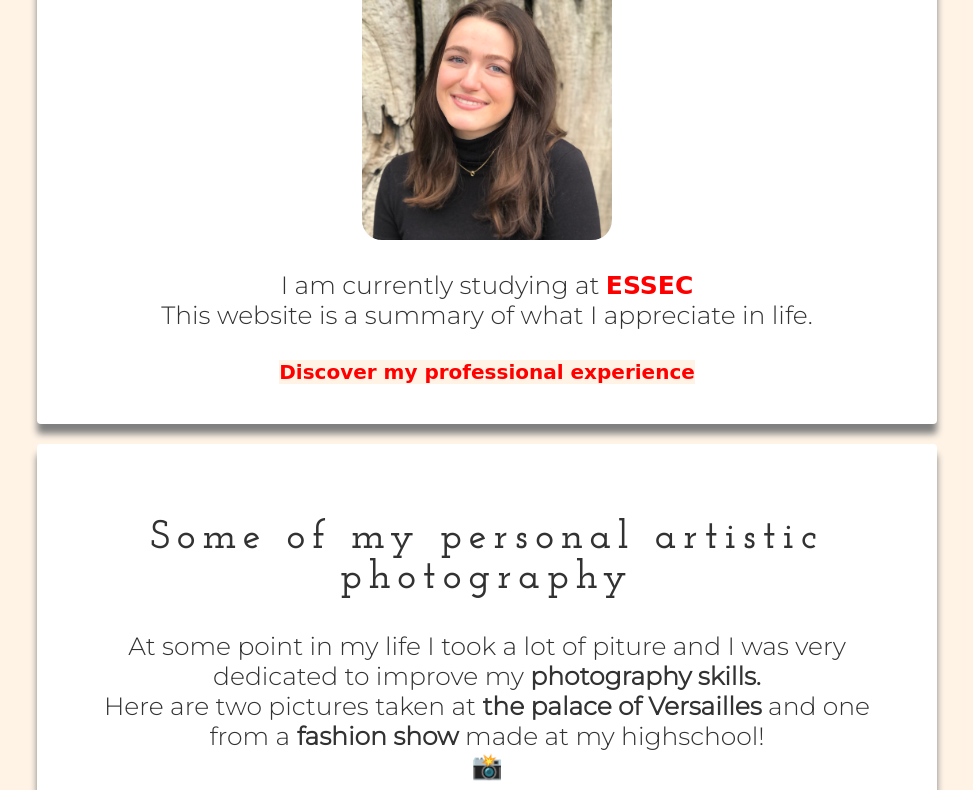
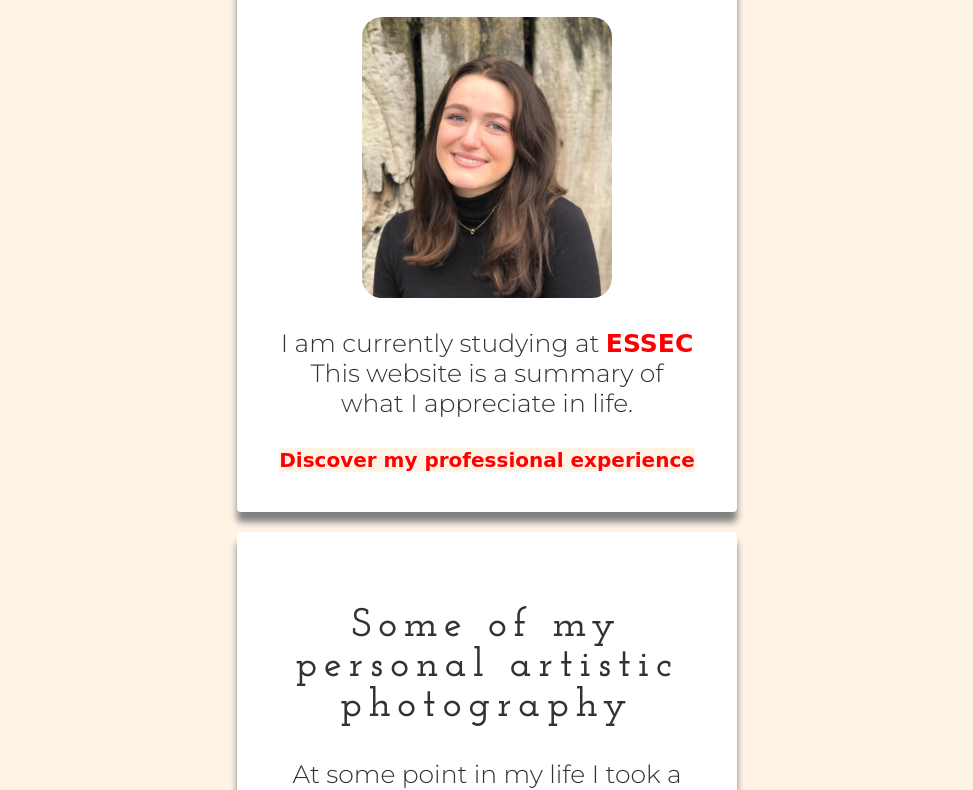
Before and after one commit to marine-roumilhac/my-profile, a plain HTML site: page index.html in a window 1280 px wide. Shown: the part 256-1046 px from the top of the page, without its empty margins (153-1126 px from the left). Drawn offline with Linux system fonts and the light colour scheme; a web font is replaced by a local one.

Commit message:
Update style.css

```diff
--- a/style.css
+++ b/style.css
@@ -46,7 +46,7 @@ a:hover {
 
 .container {
 	margin: 50px auto;
-	width: 900px;
+	width: 500px;
 }
 
 .box-white {
```
